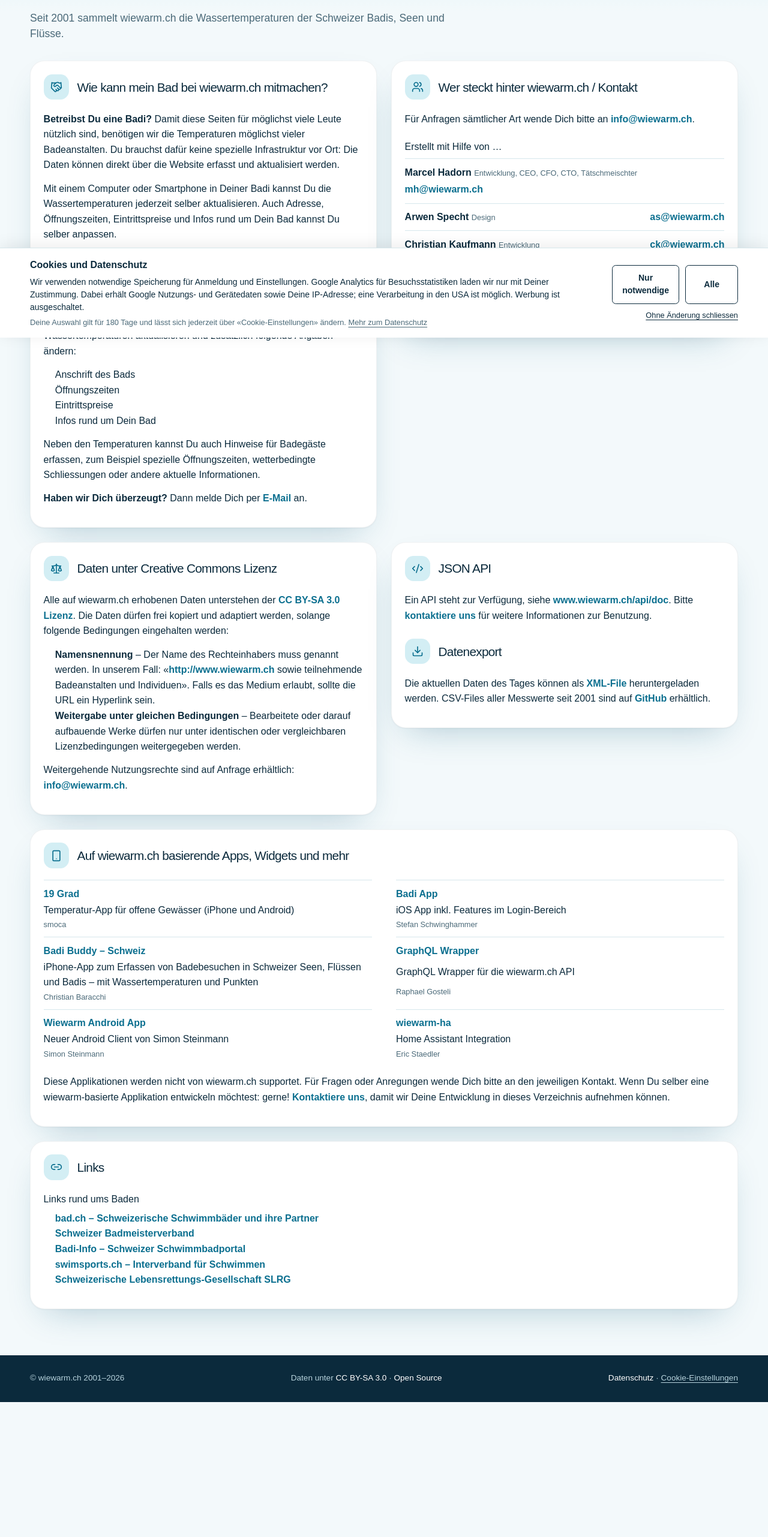
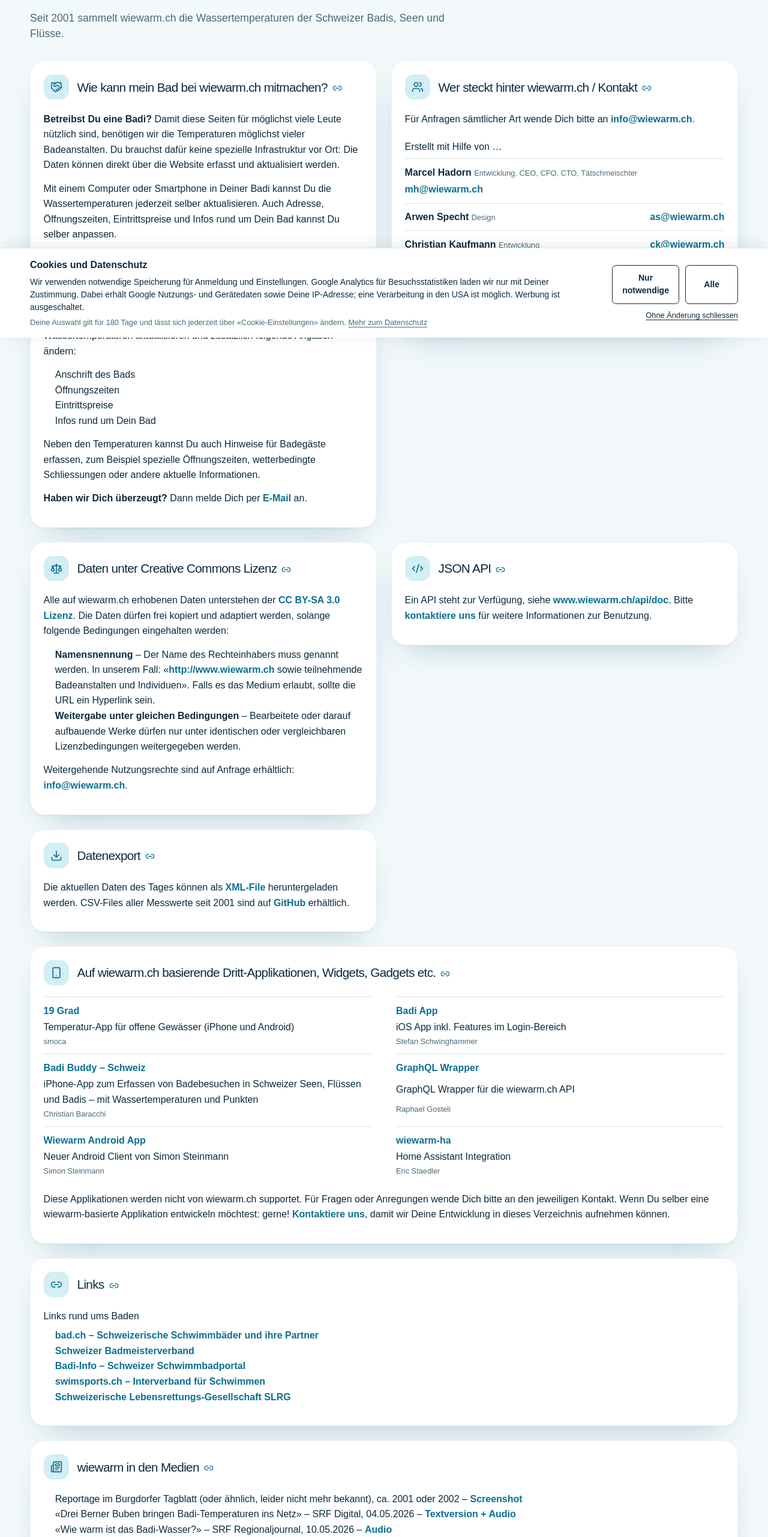
Before and after one commit to wiewarm/wiewarm-website, a Next.js app in the folder frontend/: page /info in a window 1280 px wide. Shown: the part 237-2800 px from the top of the page at 60% size. Before the commit the page ends 2724 px from the top, so only its background shows below. Built offline with nearby package versions, Linux system fonts and the light colour scheme; a web font is replaced by a local one.

Commit message:
info sections

```diff
--- a/frontend/app/globals.css
+++ b/frontend/app/globals.css
@@ -210,7 +210,9 @@ html[data-font='fraunces'] { --font-body: "Fraunces Variable", serif; --font-hea
 .info-card ul { margin: 0 0 .85rem; padding-left: 1.2rem; }
 .info-card a { color: var(--primary); font-weight: 600; }
 .info-wide { grid-column: 1 / -1; }
-.info-subheading { margin-top: 1.6rem; }
+.info-card h2 { scroll-margin-top: 1.5rem; }
+.info-card .info-section-link { color: inherit; font-weight: inherit; }
+.info-section-link svg { display: inline-block; width: 1rem; height: 1rem; margin-left: .5rem; vertical-align: middle; color: var(--primary); }
 .info-team, .info-apps { padding: 0 !important; list-style: none; }
 .info-team li, .info-apps li { display: flex; flex-wrap: wrap; justify-content: space-between; gap: .2rem 1rem; padding: .6rem 0; border-top: 1px solid var(--border); }
 .info-team small, .info-apps small { color: var(--muted-foreground); }
--- a/frontend/app/info/page.tsx
+++ b/frontend/app/info/page.tsx
@@ -1,5 +1,5 @@
 import type { Metadata } from 'next';
-import { Code2, Download, Handshake, Info, Link2, Scale, Smartphone, Users } from 'lucide-react';
+import { Code2, Download, Handshake, Info, Link2, Scale, Smartphone, Users, Newspaper } from 'lucide-react';
 
 export const metadata: Metadata = {
   title: 'Info',
@@ -44,7 +44,7 @@ export default function InfoPage() {
 
     <div className="info-grid">
       <section className="detail-card info-card" aria-labelledby="mitmachen">
-        <div className="section-heading"><span className="section-icon"><Handshake aria-hidden="true" /></span><h2 id="mitmachen">Wie kann mein Bad bei wiewarm.ch mitmachen?</h2></div>
+        <div className="section-heading"><span className="section-icon"><Handshake aria-hidden="true" /></span><h2 id="mitmachen"><a className="info-section-link" href="#mitmachen">Wie kann mein Bad bei wiewarm.ch mitmachen?<Link2 aria-hidden="true" /></a></h2></div>
         <p><strong>Betreibst Du eine Badi?</strong> Damit diese Seiten für möglichst viele Leute nützlich sind, benötigen wir die Temperaturen möglichst vieler Badeanstalten. Du brauchst dafür keine spezielle Infrastruktur vor Ort: Die Daten können direkt über die Website erfasst und aktualisiert werden.</p>
         <p>Mit einem Computer oder Smartphone in Deiner Badi kannst Du die Wassertemperaturen jederzeit selber aktualisieren. Auch Adresse, Öffnungszeiten, Eintrittspreise und Infos rund um Dein Bad kannst Du selber anpassen.</p>
         <p><strong>Der Service von wiewarm.ch ist kostenlos.</strong></p>
@@ -56,14 +56,14 @@ export default function InfoPage() {
       </section>
 
       <section className="detail-card info-card" aria-labelledby="kontakt">
-        <div className="section-heading"><span className="section-icon"><Users aria-hidden="true" /></span><h2 id="kontakt">Wer steckt hinter wiewarm.ch / Kontakt</h2></div>
+        <div className="section-heading"><span className="section-icon"><Users aria-hidden="true" /></span><h2 id="kontakt"><a className="info-section-link" href="#kontakt">Wer steckt hinter wiewarm.ch / Kontakt<Link2 aria-hidden="true" /></a></h2></div>
         <p>Für Anfragen sämtlicher Art wende Dich bitte an <a href="mailto:info@wiewarm.ch">info@wiewarm.ch</a>.</p>
         <h3>Erstellt mit Hilfe von …</h3>
         <ul className="info-team">{team.map(([name, role, email]) => <li key={email}><span><strong>{name}</strong> <small>{role}</small></span><a href={`mailto:${email}`}>{email}</a></li>)}</ul>
       </section>
 
       <section className="detail-card info-card" aria-labelledby="lizenz">
-        <div className="section-heading"><span className="section-icon"><Scale aria-hidden="true" /></span><h2 id="lizenz">Daten unter Creative Commons Lizenz</h2></div>
+        <div className="section-heading"><span className="section-icon"><Scale aria-hidden="true" /></span><h2 id="lizenz"><a className="info-section-link" href="#lizenz">Daten unter Creative Commons Lizenz<Link2 aria-hidden="true" /></a></h2></div>
         <p>Alle auf wiewarm.ch erhobenen Daten unterstehen der <a href="https://creativecommons.org/licenses/by-sa/3.0/">CC BY-SA 3.0 Lizenz</a>. Die Daten dürfen frei kopiert und adaptiert werden, solange folgende Bedingungen eingehalten werden:</p>
         <ul>
           <li><strong>Namensnennung</strong> – Der Name des Rechteinhabers muss genannt werden. In unserem Fall: «<a href="https://www.wiewarm.ch">http://www.wiewarm.ch</a> sowie teilnehmende Badeanstalten und Individuen». Falls es das Medium erlaubt, sollte die URL ein Hyperlink sein.</li>
@@ -73,25 +73,36 @@ export default function InfoPage() {
       </section>
 
       <section className="detail-card info-card" aria-labelledby="api">
-        <div className="section-heading"><span className="section-icon"><Code2 aria-hidden="true" /></span><h2 id="api">JSON API</h2></div>
+        <div className="section-heading"><span className="section-icon"><Code2 aria-hidden="true" /></span><h2 id="api"><a className="info-section-link" href="#api">JSON API<Link2 aria-hidden="true" /></a></h2></div>
         <p>Ein API steht zur Verfügung, siehe <a href="https://www.wiewarm.ch/api/doc/index.html">www.wiewarm.ch/api/doc</a>. Bitte <a href="mailto:info@wiewarm.ch">kontaktiere uns</a> für weitere Informationen zur Benutzung.</p>
-        <div className="section-heading info-subheading"><span className="section-icon"><Download aria-hidden="true" /></span><h2 id="export">Datenexport</h2></div>
+      </section>
+
+      <section className="detail-card info-card" aria-labelledby="export">
+        <div className="section-heading"><span className="section-icon"><Download aria-hidden="true" /></span><h2 id="export"><a className="info-section-link" href="#export">Datenexport<Link2 aria-hidden="true" /></a></h2></div>
         <p>Die aktuellen Daten des Tages können als <a href="https://www.wiewarm.ch/xmlData.php">XML-File</a> heruntergeladen werden. CSV-Files aller Messwerte seit 2001 sind auf <a href="https://github.com/rc9000/wiewarm-data">GitHub</a> erhältlich.</p>
       </section>
 
       <section className="detail-card info-card info-wide" aria-labelledby="apps">
-        <div className="section-heading"><span className="section-icon"><Smartphone aria-hidden="true" /></span><h2 id="apps">Auf wiewarm.ch basierende Apps, Widgets und mehr</h2></div>
+        <div className="section-heading"><span className="section-icon"><Smartphone aria-hidden="true" /></span><h2 id="apps"><a className="info-section-link" href="#apps">Auf wiewarm.ch basierende Dritt-Applikationen, Widgets, Gadgets etc.<Link2 aria-hidden="true" /></a></h2></div>
         <ul className="info-apps">{apps.map(([title, href, description, contact]) => <li key={title}><a href={href}>{title}</a><span>{description}</span><small>{contact}</small></li>)}</ul>
         <p>Diese Applikationen werden nicht von wiewarm.ch supportet. Für Fragen oder Anregungen wende Dich bitte an den jeweiligen Kontakt. Wenn Du selber eine wiewarm-basierte Applikation entwickeln möchtest: gerne! <a href="mailto:info@wiewarm.ch">Kontaktiere uns</a>, damit wir Deine Entwicklung in dieses Verzeichnis aufnehmen können.</p>
       </section>
 
       <section className="detail-card info-card info-wide" aria-labelledby="links">
-        <div className="section-heading"><span className="section-icon"><Link2 aria-hidden="true" /></span><h2 id="links">Links</h2></div>
+        <div className="section-heading"><span className="section-icon"><Link2 aria-hidden="true" /></span><h2 id="links"><a className="info-section-link" href="#links">Links<Link2 aria-hidden="true" /></a></h2></div>
         <div className="info-links">{links.map(([heading, entries]) => <div key={heading}>
           <h3>{heading}</h3>
           <ul>{entries.map(([label, href]) => <li key={href}><a href={href}>{label}</a></li>)}</ul>
         </div>)}</div>
       </section>
+      <section className="detail-card info-card info-wide" aria-labelledby="media">
+        <div className="section-heading"><span className="section-icon"><Newspaper aria-hidden="true" /></span><h2 id="media"><a className="info-section-link" href="#media">wiewarm in den Medien<Link2 aria-hidden="true" /></a></h2></div>
+        <ul>
+          <li>Reportage im Burgdorfer Tagblatt (oder ähnlich, leider nicht mehr bekannt), ca. 2001 oder 2002 – <a href="https://www.wiewarm.ch/img-dist/zeitung_2001_l.png">Screenshot</a></li>
+          <li>«Drei Berner Buben bringen Badi-Temperaturen ins Netz» – SRF Digital, 04.05.2026 – <a href="https://www.srf.ch/news/schweiz/wie-warm-isch-d-badi-drei-berner-buben-bringen-badi-temperaturen-ins-netz">Textversion + Audio</a></li>
+          <li>«Wie warm ist das Badi-Wasser?» – SRF Regionaljournal, 10.05.2026 – <a href="https://www.srf.ch/audio/regionaljournal-bern-freiburg-wallis/wie-warm-ist-das-badi-wasser-drei-berner-helfen-seit-25-jahren?id=AUDI20260510_NR_0016">Audio</a></li>
+        </ul>
+      </section>
     </div>
   </main>;
 }
```
